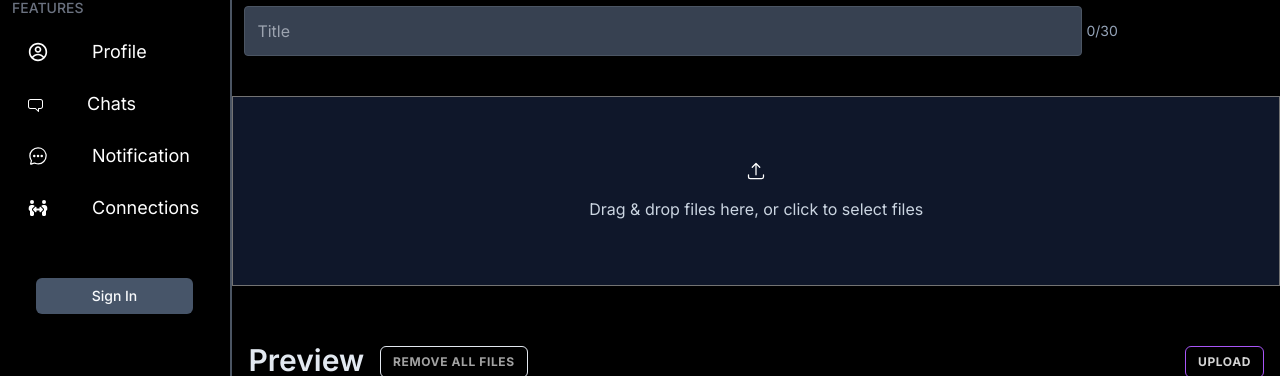
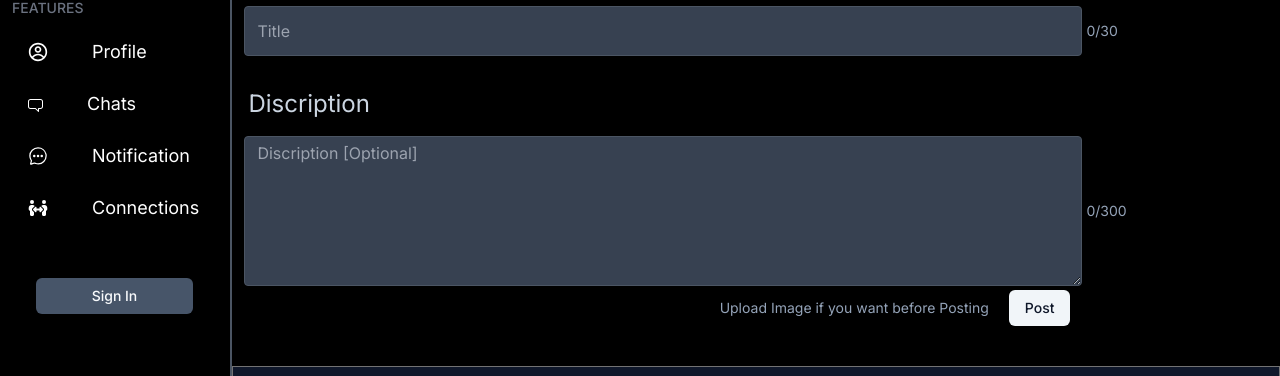
Before and after one commit to shivanshsin0203/Creedo, a Next.js app: page /createpost in a window 1280 px wide. Shown: the part 197-573 px from the top of the page. Built offline with nearby package versions, Linux system fonts and the light colour scheme; no server answers.

Commit message:
Addded Create post frontend

```diff
--- a/app/createpost/page.tsx
+++ b/app/createpost/page.tsx
@@ -4,6 +4,7 @@ import { useCallback, useEffect, useState } from "react";
 import { useDropzone, FileError } from "react-dropzone";
 import { ArrowUpTrayIcon, XMarkIcon } from "@heroicons/react/24/solid";
 import { toast } from "sonner";
+import { Button } from "@/components/ui/button";
 
 interface FileWithPreview extends File {
   preview: string;
@@ -18,6 +19,10 @@ const Dropzone = ({ className }: { className?: string }) => {
   const [files, setFiles] = useState<FileWithPreview[]>([]);
   const [rejected, setRejected] = useState<RejectedFile[]>([]);
   const [title, setTitle] = useState<string>("");
+  const [discription, setDiscription] = useState<string>("");
+  const [image, setImage] = useState<any>([]);
+  function handlePost() {
+  }
   const onDrop = useCallback((acceptedFiles: File[], rejectedFiles: File[]) => {
     if (acceptedFiles.length) {
       setFiles((previousFiles) => [
@@ -97,6 +102,7 @@ const Dropzone = ({ className }: { className?: string }) => {
       }).then((res) => res.json());
       console.log(data);
       toast("Image Uploaded");
+      setImage((prev:any) => [...prev, data.secure_url]);
     });
   };
 
@@ -121,6 +127,27 @@ const Dropzone = ({ className }: { className?: string }) => {
         />
         <div className=" text-sm text-slate-400">{`${title.length}/30`}</div>
       </div>
+      <div className=" text-slate-300 text-2xl p-4 mt-4">Discription</div>
+       <div className=" flex space-x-1 items-center">
+       <textarea
+
+          placeholder="Discription [Optional]"
+          className="bg-gray-700 text-white border border-gray-600 rounded-sm py-1 px-3 focus:outline-none focus:border-blue-500 w-[80%] h-[150px] ml-3"
+          onChange={(e) => {
+            if (e.target.value.length <= 300) {
+              setDiscription(e.target.value);
+            } else {
+              toast("Discription should be less than 300 characters");
+            }
+          }}
+        />
+                <div className=" text-sm text-slate-400">{`${discription.length}/300`}</div>
+
+       </div>
+       <div className=" flex mt-1 justify-end space-x-5 items-center mr-[20%] ">
+        <span className=" text-slate-400 text-sm">Upload Image if you want before Posting</span>
+        <Button variant={"secondary"} className=" hover:scale-110 hover:bg-slate-300" onClick={handlePost} >Post</Button>
+       </div>
       <form onSubmit={handleSubmit}>
         <div
           {...getRootProps({
@@ -141,8 +168,8 @@ const Dropzone = ({ className }: { className?: string }) => {
         </div>
 
         {/* Preview */}
-        <section className="mt-10">
-          <div className="flex gap-4 p-4">
+        <section className="mt-10 bg-black">
+          <div className="flex gap-4 p-4 bg-black">
             <h2 className="title text-3xl font-semibold text-slate-200">
               Preview
             </h2>
```
